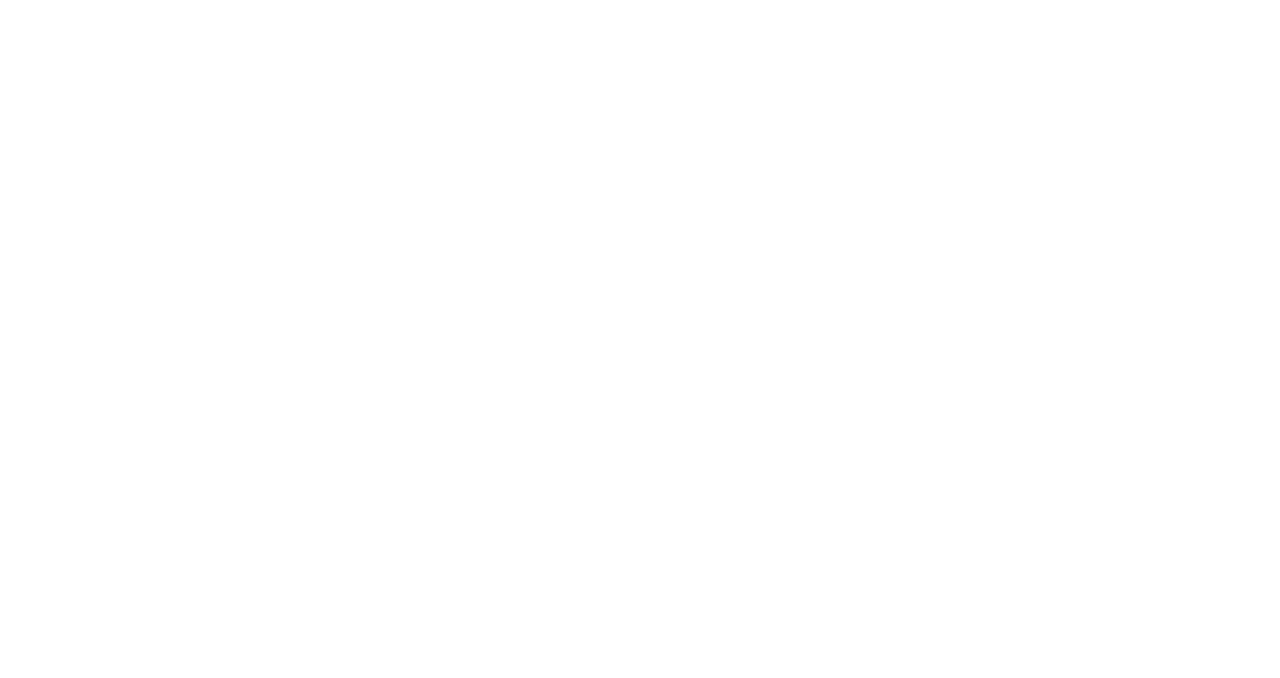
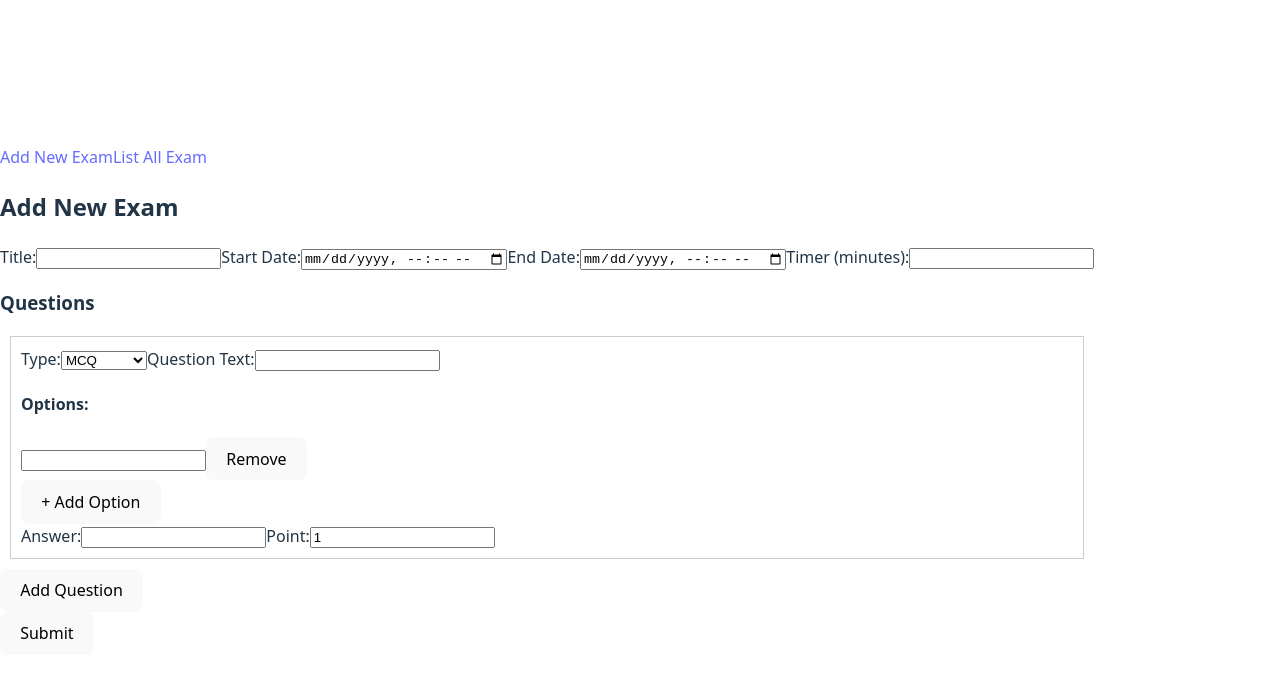
Before and after one commit to Alijassim18/front-end-project4, a React (Vite) app: page /addExam in a window 1280 px wide. Before the commit this address had no page. Shown: the top 678 px of the page. Built offline with nearby package versions, Linux system fonts and the light colour scheme.

Commit message:
edit in form for exam

```diff
--- a/lib/exam/api.js
+++ b/lib/exam/api.js
@@ -21,18 +21,7 @@
 return err
     }
 }
-const ListAllExam=async () => {
-      try{
-        const url=`${baseUrl}/exam/`
-        console.log(url)
-       const response=await axios.get(url)
-       console.log(response)
-       return response.data
-    }
-    catch(err){
-return err
-    }
-}
+
 const UpdateExam=async (id, data)=>{
       try{
         const url=`${baseUrl}/exam/${id}`
@@ -47,6 +36,5 @@
 export{
     createNewExam,
     deleteExam,
-    ListAllExam,
     UpdateExam
 }
--- a/src/App.jsx
+++ b/src/App.jsx
@@ -4,6 +4,9 @@
 import MainPages from "./components/super/mainPage"
 import UserList from "./components/super/ListAllUser"
 import { BrowserRouter as Router, Routes, Route } from "react-router-dom"
+import AddExamForm from "./components/exam/FormExam"
+import ExamList from "./components/exam/ListAllExam"
+import MainPagesExam from "./components/exam/mainExam"
 
 function App() {
   return (
@@ -14,8 +17,9 @@
         <Route path="/super-addStudent" element={<SignUp/>}/>
         <Route path="/super-addAdmin" element={<SignUpAdmins/>} />
         <Route path="/list-allUser" element={<UserList/>} />
-
-
+        <Route path="/addExam" element={<AddExamForm/>} />
+        <Route path="/list-allExam" element={<ExamList/>} />
+        <Route path="/admin" element={<MainPagesExam/>}/>
       </Routes>
     </Router>
   )
--- /dev/null
+++ b/src/components/exam/FormExam.jsx
@@ -0,0 +1,245 @@
+import { useState } from "react"
+import { createNewExam } from "../../../lib/exam/api"
+import NavBarExam from "./NavBarExam"
+
+const AddExamForm = ({ setFormIsShown }) => {
+  const [isSubmitting, setIsSubmitting] = useState(false)
+
+  const [formData, setFormData] = useState({
+    title: "",
+    startDate: "",
+    endDate: "",
+    timer: "",
+    questions: [
+      {
+        questionType: "mcq",
+        text: "",
+        answer: "",
+        point: 1,
+        options: [""], // options for MCQ or True/False
+      },
+    ],
+  })
+
+  const handleChange = (event) => {
+    const { name, value } = event.target
+    setFormData({ ...formData, [name]: value })
+  }
+
+  const handleQuestionChange = (event, index) => {
+    const { name, value } = event.target
+    const updatedQuestions = [...formData.questions]
+    updatedQuestions[index][name] = value
+
+    // Reset options when changing type
+    if (name === "questionType") {
+      if (value === "mcq") {
+        updatedQuestions[index].options = ["", ""]
+      } else if (value === "true_false") {
+        updatedQuestions[index].options = ["True", "False"]
+      } else {
+        updatedQuestions[index].options = []
+      }
+    }
+
+    setFormData({ ...formData, questions: updatedQuestions })
+  }
+
+  const handleOptionChange = (event, qIndex, optIndex) => {
+    const updatedQuestions = [...formData.questions]
+    updatedQuestions[qIndex].options[optIndex] = event.target.value
+    setFormData({ ...formData, questions: updatedQuestions })
+  }
+
+  const addOption = (qIndex) => {
+    const updatedQuestions = [...formData.questions]
+    updatedQuestions[qIndex].options.push("")
+    setFormData({ ...formData, questions: updatedQuestions })
+  }
+
+  const removeOption = (qIndex, optIndex) => {
+    const updatedQuestions = [...formData.questions]
+    updatedQuestions[qIndex].options = updatedQuestions[qIndex].options.filter(
+      (_, i) => i !== optIndex
+    )
+    setFormData({ ...formData, questions: updatedQuestions })
+  }
+
+  const addQuestion = () => {
+    setFormData({
+      ...formData,
+      questions: [
+        ...formData.questions,
+        { questionType: "mcq", text: "", answer: "", point: 1, options: ["", ""] },
+      ],
+    })
+  }
+
+  const removeQuestion = (index) => {
+    const updatedQuestions = formData.questions.filter((_, i) => i !== index)
+    setFormData({ ...formData, questions: updatedQuestions })
+  }
+
+  const handleSubmit = async (event) => {
+    event.preventDefault()
+    if (isSubmitting) return
+    setIsSubmitting(true)
+
+    try {
+      const response = await createNewExam(formData)
+      console.log("Exam created:", response)
+
+      if (response.status === 201) {
+        setFormIsShown(false)
+        window.location.reload()
+      }
+    } catch (err) {
+      console.error("Error creating exam:", err)
+    } finally {
+      setIsSubmitting(false)
+    }
+  }
+
+  return (
+    <div>
+      <NavBarExam />
+      <h2>Add New Exam</h2>
+      <form onSubmit={handleSubmit}>
+        {/* Exam Info */}
+        <label htmlFor="title">Title:</label>
+        <input
+          id="title"
+          name="title"
+          value={formData.title}
+          onChange={handleChange}
+          required
+        />
+
+        <label htmlFor="startDate">Start Date:</label>
+        <input
+          id="startDate"
+          type="datetime-local"
+          name="startDate"
+          value={formData.startDate}
+          onChange={handleChange}
+          required
+        />
+
+        <label htmlFor="endDate">End Date:</label>
+        <input
+          id="endDate"
+          type="datetime-local"
+          name="endDate"
+          value={formData.endDate}
+          onChange={handleChange}
+          required
+        />
+
+        <label htmlFor="timer">Timer (minutes):</label>
+        <input
+          id="timer"
+          type="number"
+          name="timer"
+          value={formData.timer}
+          onChange={handleChange}
+          required
+        />
+
+        {/* Questions */}
+        <h3>Questions</h3>
+        {formData.questions.map((q, index) => (
+          <div key={index} style={{ border: "1px solid #ccc", margin: "10px", padding: "10px" }}>
+            <label>Type:</label>
+            <select
+              name="questionType"
+              value={q.questionType}
+              onChange={(e) => handleQuestionChange(e, index)}
+            >
+              <option value="mcq">MCQ</option>
+              <option value="true_false">True/False</option>
+              <option value="text">Text</option>
+            </select>
+
+            <label>Question Text:</label>
+            <input
+              type="text"
+              name="text"
+              value={q.text}
+              onChange={(e) => handleQuestionChange(e, index)}
+              required
+            />
+
+            {/* Dynamic Options */}
+            {q.questionType === "mcq" && (
+              <div>
+                <h4>Options:</h4>
+                {q.options.map((opt, optIndex) => (
+                  <div key={optIndex}>
+                    <input
+                      type="text"
+                      value={opt}
+                      onChange={(e) => handleOptionChange(e, index, optIndex)}
+                      required
+                    />
+                    <button type="button" onClick={() => removeOption(index, optIndex)}>
+                      Remove
+                    </button>
+                  </div>
+                ))}
+                <button type="button" onClick={() => addOption(index)}>
+                  + Add Option
+                </button>
+              </div>
+            )}
+
+            {q.questionType === "true_false" && (
+              <div>
+                <h4>Options:</h4>
+                {q.options.map((opt, optIndex) => (
+                  <div key={optIndex}>
+                    <input type="text" value={opt} disabled />
+                  </div>
+                ))}
+              </div>
+            )}
+
+            <label>Answer:</label>
+            <input
+              type="text"
+              name="answer"
+              value={q.answer}
+              onChange={(e) => handleQuestionChange(e, index)}
+              required
+            />
+
+            <label>Point:</label>
+            <input
+              type="number"
+              name="point"
+              value={q.point}
+              onChange={(e) => handleQuestionChange(e, index)}
+              required
+            />
+
+            {formData.questions.length > 1 && (
+              <button type="button" onClick={() => removeQuestion(index)}>
+                Remove Question
+              </button>
+            )}
+          </div>
+        ))}
+
+        <button type="button" onClick={addQuestion}>
+           Add Question
+        </button>
+
+        <br />
+        <button type="submit" disabled={isSubmitting}>
+          {isSubmitting ? "Submitting..." : "Submit"}
+        </button>
+      </form>
+    </div>
+  )
+}
+
+export default AddExamForm
--- /dev/null
+++ b/src/components/exam/ListAllExam.jsx
@@ -0,0 +1,63 @@
+import { useEffect, useState } from "react";
+import { ClipLoader } from "react-spinners";
+import axios from "axios";
+import NavBarExam from "./NavBarExam";
+import ExamDeleteButton from "./deltebtn";
+
+const baseUrl = "http://localhost:3000";
+
+const ExamList = () => {
+  const [exam, setExam] = useState([]);
+  const [loading, setLoading] = useState(true);
+
+  const getAllExam = async () => {
+    try {
+      const url = `${baseUrl}/exam/`;
+      const response = await axios.get(url);
+      console.log("API response:", response);
+      setExam(response.data);
+    } catch (error) {
+      console.log("error:", error);
+    } finally {
+      setLoading(false);
+    }
+  };
+
+  useEffect(() => {
+    getAllExam();
+  }, []);
+
+  return (
+    <div>
+      <NavBarExam />
+      <h2>Exam List</h2>
+
+      {loading ? (
+        <ClipLoader color="#FF00FF" size={40} />
+      ) : exam.length ? (
+        <ul>
+          {exam.map((oneExam) => (
+            <li key={oneExam._id}>
+              <h3>{oneExam.title}</h3>
+              <p>
+                <strong>Start:</strong>{" "}
+                {new Date(oneExam.startDate).toLocaleString()}
+              </p>
+              <p>
+                <strong>End:</strong>{" "}
+                {new Date(oneExam.endDate).toLocaleString()}
+              </p>
+
+
+              <ExamDeleteButton examId={oneExam._id} />
+            </li>
+          ))}
+        </ul>
+      ) : (
+        <p>No exams found.</p>
+      )}
+    </div>
+  );
+};
+
+export default ExamList;
--- /dev/null
+++ b/src/components/exam/NavBarExam.jsx
@@ -0,0 +1,12 @@
+import { Link } from 'react-router-dom'
+
+const NavBarExam = () => {
+  return (
+    <div>
+      <Link to="/addExam">Add New Exam</Link>
+      <Link to="/list-allExam">List All Exam</Link>
+    </div>
+  );
+};
+
+export default NavBarExam
--- /dev/null
+++ b/src/components/exam/deltebtn.jsx
@@ -0,0 +1,16 @@
+import { deleteExam } from "../../../lib/exam/api"
+
+const ExamDeleteButton = ({ ExamId,getAllExam }) => {
+
+    const handleDelete = async () => {
+        console.log(ExamId)
+        await deleteExam(ExamId)
+        getAllExam
+                window.location.reload()
+    }
+    return (
+        <button onClick={handleDelete}>Delete</button>
+    )
+}
+
+export default ExamDeleteButton
--- /dev/null
+++ b/src/components/exam/mainExam.jsx
@@ -0,0 +1,11 @@
+import NavBarExam from "./NavBarExam"
+const MainPagesExam = () => {
+return(
+    <>
+        <NavBarExam/>
+        <h1>Welcome adimn</h1>
+    </>
+)
+}
+
+export default MainPagesExam
```
